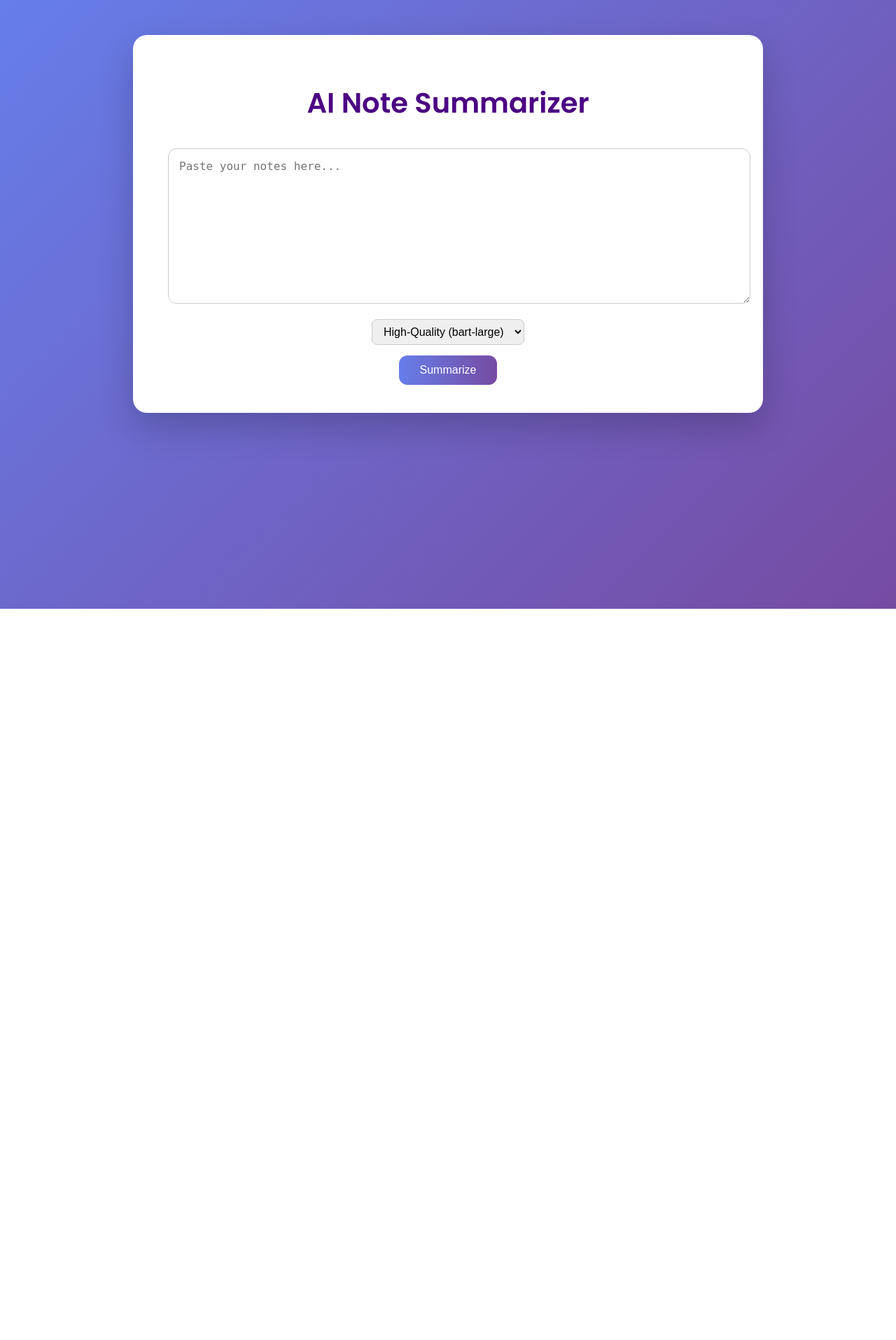
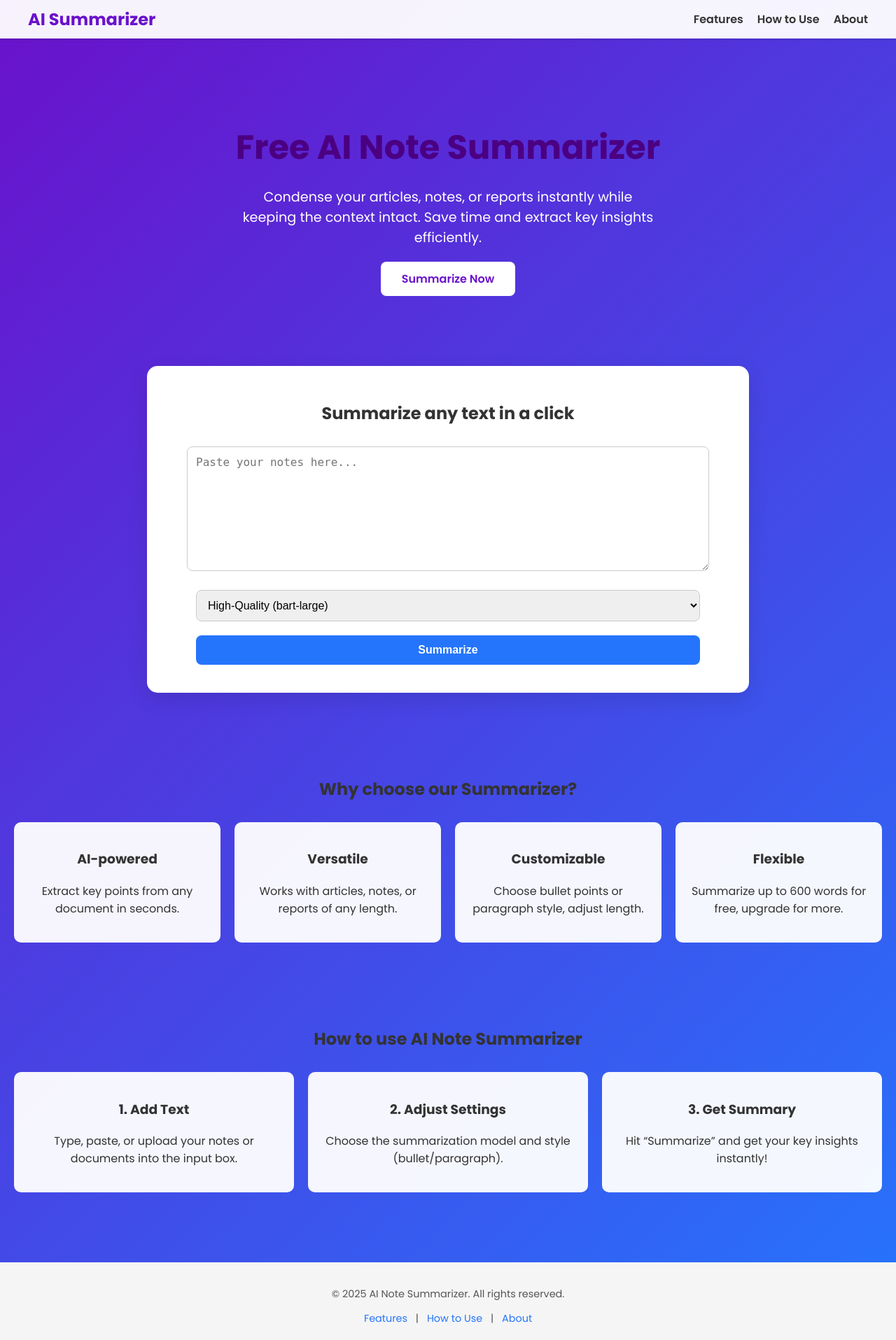
Before and after one commit to SolutionsAI420/AI-Note-Summarizer-Web-App, a Flask app: page / in a window 1280 px wide. Shown: the whole page at 70% size. Before the commit the page ends 870 px from the top, so only its background shows below. Run offline with Flask 3, Linux system fonts and the light colour scheme.

Commit message:
Updated CSS and HTML for styling and layout

```diff
--- a/static/style.css
+++ b/static/style.css
@@ -1,24 +1,63 @@
-/* General body */
+/* ------------------ General ------------------ */
 body {
     font-family: 'Poppins', sans-serif;
-    background: linear-gradient(135deg, #667eea, #764ba2);
-    display: flex;
-    justify-content: center;
-    align-items: flex-start;
-    min-height: 100vh;
     margin: 0;
-    padding: 50px 20px 20px 20px;
+    padding: 0;
+    background: linear-gradient(135deg, #6a11cb, #2575fc);
     color: #333;
 }
 
-/* Center container card */
+/* ------------------ Navbar ------------------ */
+.navbar {
+    background-color: rgba(255, 255, 255, 0.95);
+    box-shadow: 0 2px 4px rgba(0,0,0,0.1);
+    padding: 10px 20px;
+    position: sticky;
+    top: 0;
+    z-index: 1000;
+}
+
+.nav-container {
+    display: flex;
+    justify-content: space-between;
+    align-items: center;
+    max-width: 1200px;
+    margin: auto;
+}
+
+.nav-links {
+    list-style: none;
+    display: flex;
+    gap: 20px;
+    padding: 0;
+    margin: 0;
+}
+
+.nav-links li a {
+    text-decoration: none;
+    color: #333;
+    font-weight: 600;
+    transition: color 0.3s;
+}
+
+.nav-links li a:hover {
+    color: #2575fc;
+}
+
+.logo {
+    font-weight: 700;
+    font-size: 1.5em;
+    color: #6a11cb;
+}
+
+/* ------------------ Container ------------------ */
 .container {
-    background: white;
-    padding: 40px 50px;
-    border-radius: 20px;
-    box-shadow: 0 20px 50px rgba(0,0,0,0.2);
-    width: 100%;
     max-width: 800px;
+    margin: 80px auto 50px auto;
+    padding: 30px 40px;
+    background-color: rgba(255,255,255,0.95);
+    border-radius: 15px;
+    box-shadow: 0 10px 30px rgba(0,0,0,0.1);
     text-align: center;
     transition: transform 0.3s ease;
 }
@@ -27,19 +66,19 @@ body {
     transform: translateY(-5px);
 }
 
-/* Header */
+/* ------------------ Header ------------------ */
 h1 {
-    font-size: 2.5rem;
+    font-size: 2.2rem;
     margin-bottom: 20px;
     color: #4b0082;
 }
 
-/* Textarea */
+/* ------------------ Textarea ------------------ */
 textarea {
     width: 100%;
-    margin: 15px 0;
-    padding: 15px;
-    border-radius: 12px;
+    padding: 12px;
+    margin: 12px 0;
+    border-radius: 8px;
     border: 1px solid #ccc;
     font-size: 1rem;
     resize: vertical;
@@ -51,24 +90,7 @@ textarea:focus {
     border-color: #764ba2;
 }
 
-/* Button */
-button {
-    padding: 12px 30px;
-    background: linear-gradient(90deg, #667eea, #764ba2);
-    color: white;
-    font-size: 1rem;
-    border: none;
-    border-radius: 12px;
-    cursor: pointer;
-    transition: all 0.3s ease;
-}
-
-button:hover {
-    background: linear-gradient(90deg, #764ba2, #667eea);
-    transform: translateY(-2px);
-}
-
-/* Dropdown */
+/* ------------------ Select Dropdown ------------------ */
 select {
     padding: 8px 12px;
     border-radius: 8px;
@@ -83,19 +105,37 @@ select:focus {
     border-color: #764ba2;
 }
 
-/* Summary card */
+/* ------------------ Button ------------------ */
+button {
+    padding: 12px 30px;
+    border: none;
+    border-radius: 8px;
+    font-size: 1rem;
+    font-weight: 600;
+    color: white;
+    background: linear-gradient(90deg, #2575fc, #6a11cb);
+    cursor: pointer;
+    transition: all 0.3s ease;
+}
+
+button:hover {
+    background: linear-gradient(90deg, #6a11cb, #2575fc);
+    transform: translateY(-2px);
+}
+
+/* ------------------ Summary Card ------------------ */
 .summary-card {
-    background: #f4f4f8;
+    background-color: #f5f5f5;
     padding: 20px;
-    border-radius: 15px;
+    border-radius: 10px;
     margin-top: 25px;
-    box-shadow: 0 10px 30px rgba(0,0,0,0.1);
     text-align: left;
     font-size: 1.1rem;
     line-height: 1.6;
+    box-shadow: 0 5px 20px rgba(0,0,0,0.05);
 }
 
-/* Loading animation */
+/* ------------------ Loading ------------------ */
 #loading {
     font-weight: bold;
     color: #ff6600;
@@ -109,15 +149,129 @@ select:focus {
     50% { opacity: 0.3; }
 }
 
-/* Responsive */
+/* ------------------ Footer ------------------ */
+.footer {
+    background-color: #f5f5f5;
+    padding: 20px 0;
+    text-align: center;
+    font-size: 0.9em;
+    color: #555;
+    margin-top: 50px;
+}
+
+.footer-links a {
+    text-decoration: none;
+    color: #2575fc;
+    margin: 0 8px;
+    transition: color 0.3s;
+}
+
+.footer-links a:hover {
+    color: #6a11cb;
+}
+
+/* ------------------ Responsive ------------------ */
 @media (max-width: 600px) {
     .container {
-        padding: 30px 20px;
+        padding: 20px;
+        margin: 60px 15px 30px 15px;
     }
-    textarea {
-        font-size: 0.9rem;
-    }
-    button {
+    textarea, select, button {
         font-size: 0.9rem;
     }
 }
+
+
+/* Hero Section */
+.hero {
+    text-align: center;
+    padding: 80px 20px 50px 20px;
+    color: white;
+}
+.hero h1 {
+    font-size: 3rem;
+    margin-bottom: 20px;
+}
+.hero p {
+    font-size: 1.2rem;
+    max-width: 600px;
+    margin: auto;
+}
+.cta-button {
+    display: inline-block;
+    margin-top: 20px;
+    padding: 12px 30px;
+    background: #fff;
+    color: #6a11cb;
+    font-weight: 600;
+    border-radius: 8px;
+    text-decoration: none;
+    transition: all 0.3s;
+}
+.cta-button:hover {
+    background: #6a11cb;
+    color: white;
+}
+
+/* Summarizer Section */
+.summarizer-section {
+    max-width: 800px;
+    margin: 50px auto;
+    background: white;
+    padding: 30px;
+    border-radius: 15px;
+    box-shadow: 0 10px 30px rgba(0,0,0,0.1);
+    text-align: center;
+}
+textarea, select, button {
+    width: 90%;
+    margin: 10px 0;
+    padding: 12px;
+    border-radius: 8px;
+    border: 1px solid #ccc;
+}
+button {
+    background: #2575fc;
+    color: white;
+    border: none;
+    cursor: pointer;
+}
+button:hover {
+    background: #6a11cb;
+}
+
+/* Features Section */
+.features {
+    text-align: center;
+    padding: 50px 20px;
+    /* color: white; */
+}
+.feature-grid {
+    display: grid;
+    grid-template-columns: repeat(auto-fit,minmax(220px,1fr));
+    gap: 20px;
+    margin-top: 30px;
+}
+.feature-card {
+    background: rgba(255,255,255,0.95);
+    padding: 20px;
+    border-radius: 10px;
+}
+
+/* How-to Section */
+.how-to {
+    text-align: center;
+    padding: 50px 20px;
+    /* color: white; */
+}
+.steps {
+    display: grid;
+    grid-template-columns: repeat(auto-fit,minmax(220px,1fr));
+    gap: 20px;
+    margin-top: 30px;
+}
+.step {
+    background: rgba(255,255,255,0.95);
+    padding: 20px;
+    border-radius: 10px;
+}
--- a/templates/index.html
+++ b/templates/index.html
@@ -1,31 +1,108 @@
 <!DOCTYPE html>
-<html>
+<html lang="en">
 <head>
+    <meta charset="UTF-8">
+    <meta name="viewport" content="width=device-width, initial-scale=1.0">
     <title>AI Note Summarizer</title>
+    <link href="https://fonts.googleapis.com/css2?family=Poppins:wght@400;600;700&display=swap" rel="stylesheet">
     <link rel="stylesheet" href="{{ url_for('static', filename='style.css') }}">
-    <link href="https://fonts.googleapis.com/css2?family=Poppins:wght@400;600&display=swap" rel="stylesheet">
 </head>
 <body>
-    <div class="container">
-        <h1>AI Note Summarizer</h1>
+
+<!-- Navbar -->
+<nav class="navbar">
+    <div class="nav-container">
+        <div class="logo">AI Summarizer</div>
+        <ul class="nav-links">
+            <li><a href="#features">Features</a></li>
+            <li><a href="#how-to">How to Use</a></li>
+            <li><a href="#about">About</a></li>
+        </ul>
+    </div>
+</nav>
+
+<!-- Hero Section -->
+<section class="hero">
+    <div class="hero-text">
+        <h1>Free AI Note Summarizer</h1>
+        <p>Condense your articles, notes, or reports instantly while keeping the context intact. Save time and extract key insights efficiently.</p>
+        <a href="#summarizer" class="cta-button">Summarize Now</a>
+    </div>
+</section>
+
+<!-- Summarizer Form -->
+<section id="summarizer" class="summarizer-section">
+    <h2>Summarize any text in a click</h2>
     <form method="POST" id="summarizer-form">
-            <textarea name="text" rows="10" placeholder="Paste your notes here..."></textarea><br>
+        <textarea name="text" rows="8" placeholder="Paste your notes here..."></textarea>
         <select name="model" id="model">
             <option value="Fast" {% if selected_model=='Fast' %}selected{% endif %}>Fast (t5-small)</option>
             <option value="High-Quality" {% if selected_model=='High-Quality' %}selected{% endif %}>High-Quality (bart-large)</option>
-            </select><br>
+        </select>
         <button type="submit">Summarize</button>
     </form>
-
     <div id="loading" style="display:none;">⏳ Generating summary...</div>
-
     {% if summary %}
     <div class="summary-card">
-                <h2>Summary:</h2>
+        <h3>Summary:</h3>
         <p>{{ summary }}</p>
     </div>
     {% endif %}
+</section>
+
+<!-- Features Section -->
+<section id="features" class="features">
+    <h2>Why choose our Summarizer?</h2>
+    <div class="feature-grid">
+        <div class="feature-card">
+            <h3>AI-powered</h3>
+            <p>Extract key points from any document in seconds.</p>
         </div>
+        <div class="feature-card">
+            <h3>Versatile</h3>
+            <p>Works with articles, notes, or reports of any length.</p>
+        </div>
+        <div class="feature-card">
+            <h3>Customizable</h3>
+            <p>Choose bullet points or paragraph style, adjust length.</p>
+        </div>
+        <div class="feature-card">
+            <h3>Flexible</h3>
+            <p>Summarize up to 600 words for free, upgrade for more.</p>
+        </div>
+    </div>
+</section>
+
+<!-- How-to Section -->
+<section id="how-to" class="how-to">
+    <h2>How to use AI Note Summarizer</h2>
+    <div class="steps">
+        <div class="step">
+            <h3>1. Add Text</h3>
+            <p>Type, paste, or upload your notes or documents into the input box.</p>
+        </div>
+        <div class="step">
+            <h3>2. Adjust Settings</h3>
+            <p>Choose the summarization model and style (bullet/paragraph).</p>
+        </div>
+        <div class="step">
+            <h3>3. Get Summary</h3>
+            <p>Hit “Summarize” and get your key insights instantly!</p>
+        </div>
+    </div>
+</section>
+
+<!-- Footer -->
+<footer class="footer">
+    <div class="footer-container">
+        <p>© 2025 AI Note Summarizer. All rights reserved.</p>
+        <div class="footer-links">
+            <a href="#features">Features</a> |
+            <a href="#how-to">How to Use</a> |
+            <a href="#about">About</a>
+        </div>
+    </div>
+</footer>
 
 <script>
     const form = document.getElementById('summarizer-form');
@@ -34,5 +111,6 @@
         loading.style.display = 'block';
     });
 </script>
+
 </body>
 </html>
```
Lines whose indentation alone changed are shown as unchanged.
